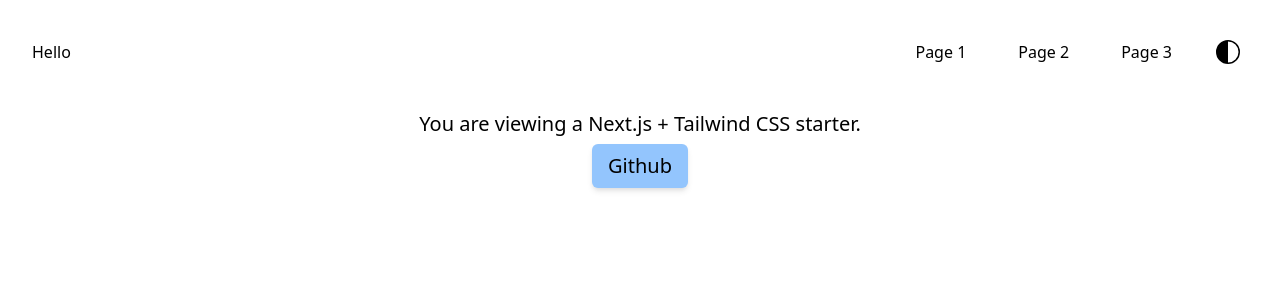
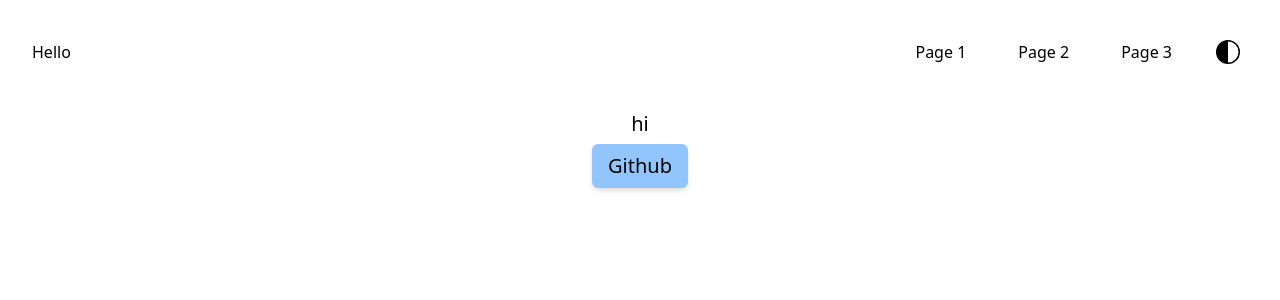
Before and after one commit to exu3/next-tailwind-starter, a Next.js app: page / in a window 1280 px wide. Shown: the top 300 px of the page. Built offline with nearby package versions, Linux system fonts and the light colour scheme.

Commit message:
make title not boring

```diff
--- a/components/footer.js
+++ /dev/null
@@ -1,7 +0,0 @@
-export default function Footer() {
-  return (
-    <div>
-      <p>Copyleft Ella 2021. No Rights Reserved.</p>
-    </div>
-  );
-}
--- a/components/head.js
+++ b/components/head.js
@@ -1,7 +1,6 @@
 import Head from "next/head";
 
-export default function HeadObject({ children }) {
-  const title = "Hello World";
+export default function Meta({ title }) {
   const description = "This is a Next.js boilerplate.";
   const keywords = "put some fun keywords here";
   const author = "Ella";
@@ -12,20 +11,21 @@ export default function HeadObject({ children }) {
       <meta charSet="utf-8" />
       <meta httpEquiv="X-UA-Compatible" content="IE=edge" />
       <meta name="viewport" content="width=device-width,initial-scale=1" />
-      <title>{title}</title>
+      <title>{title} | Site Title</title>
       <meta name="description" content={description} />
       <meta name="keywords" content={keywords} />
       <meta name="author" content={author} />
+      <meta name="theme-color" content="#ffffff" />
       <meta property="og:url" content="yourdomain.com" />
       <meta property="og:type" content="website" />
       <meta property="og:title" content={title} />
       <meta property="og:description" content={description} />
-      {/* <meta property="og:image" content={image} /> */}
+      {/* <meta property="og:image" content={image} />
+      <meta property="og:image:width" content="1852" />
+      <meta property="og:image:height" content="970" /> */}
       <meta name="twitter:card" content="summary" />
       <meta name="twitter:site" content={twitter} />
       <meta name="twitter:creator" content={twitter} />
-      {/* Add analytics here */}
-      {children}
     </Head>
   );
 }
--- a/pages/index.js
+++ b/pages/index.js
@@ -1,16 +1,13 @@
-import HeadObject from "../components/head";
+import Meta from "../components/head";
 import Nav from "../components/nav";
 
 export default function Home() {
-
   return (
     <div className="dark:text-white dark:bg-black">
-      <HeadObject />
+      <Meta title="Home" />
       <Nav />
       <div className="text-xl text-center">
-        <h1 className="leading-loose">
-          You are viewing a Next.js + Tailwind CSS starter.
-        </h1>
+        <h1 className="leading-loose">hi</h1>
         <button className="rounded-md bg-blue-300 dark:bg-blue-500 p-2 px-4 shadow-md mx-auto hover:shadow-lg">
           <a href="https://github.com/eilla1/next-starter">Github</a>
         </button>
```
